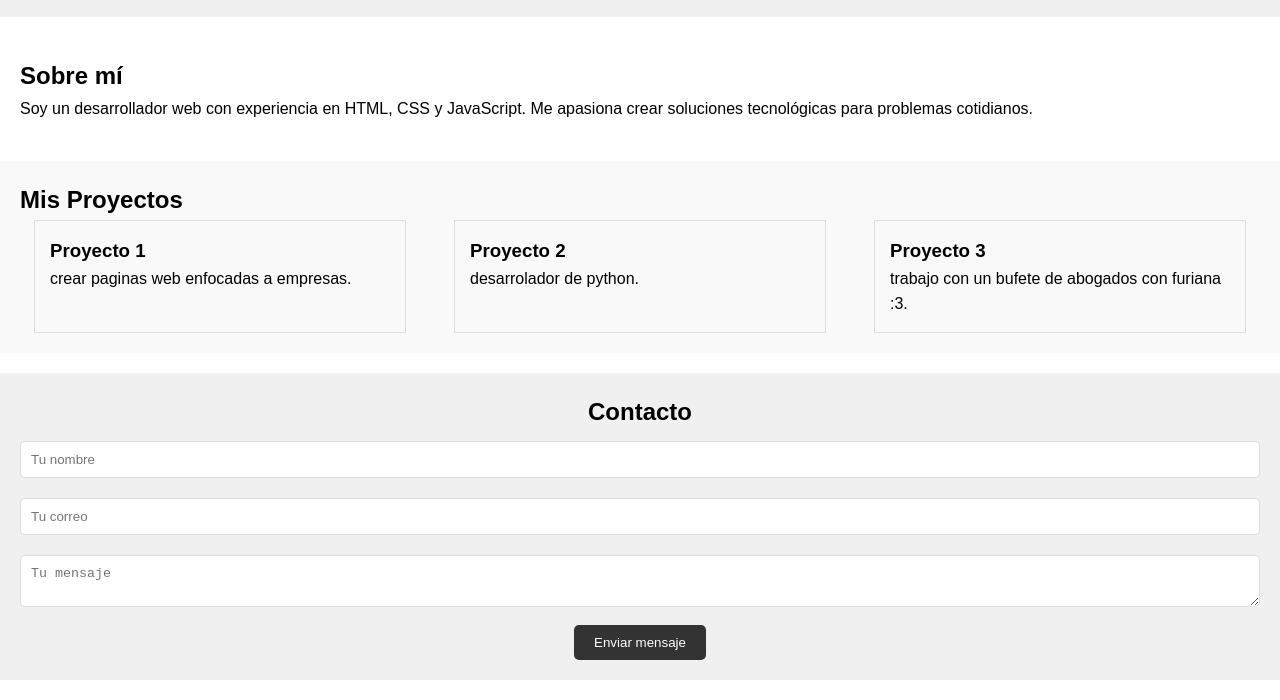
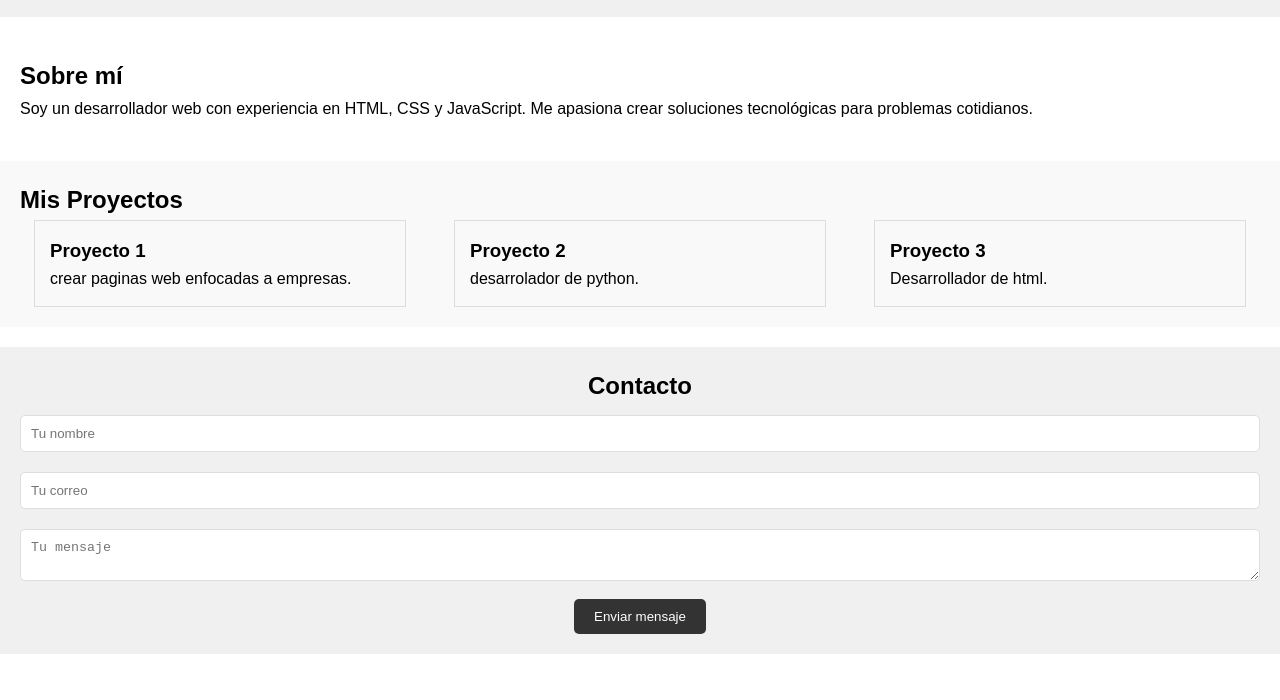
Before and after one commit to Davileins22/Davileins22.github.io, a plain HTML site: page index.html in a window 1280 px wide. Shown: the part 178-878 px from the top of the page. After the commit the page ends 852 px from the top, so only its background shows below. Drawn offline with Linux system fonts and the light colour scheme.

Commit message:
Update index.html

```diff
--- a/index.html
+++ b/index.html
@@ -49,7 +49,7 @@
             </div>
             <div class="proyecto">
                 <h3>Proyecto 3</h3>
-                <p>trabajo con un bufete de abogados con furiana :3.</p>
+                <p>Desarrollador de html.</p>
             </div>
         </div>
     </section>
```
